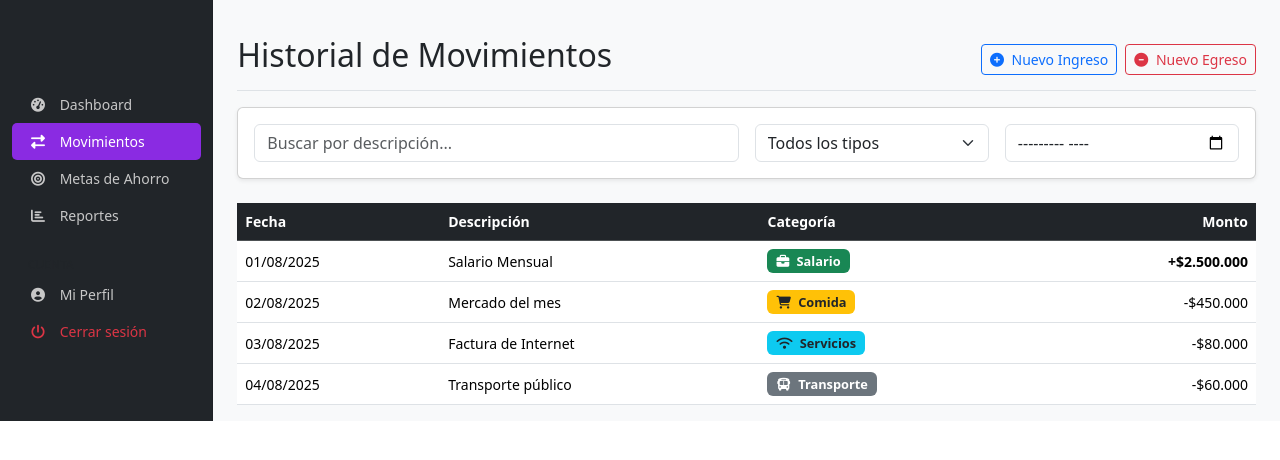
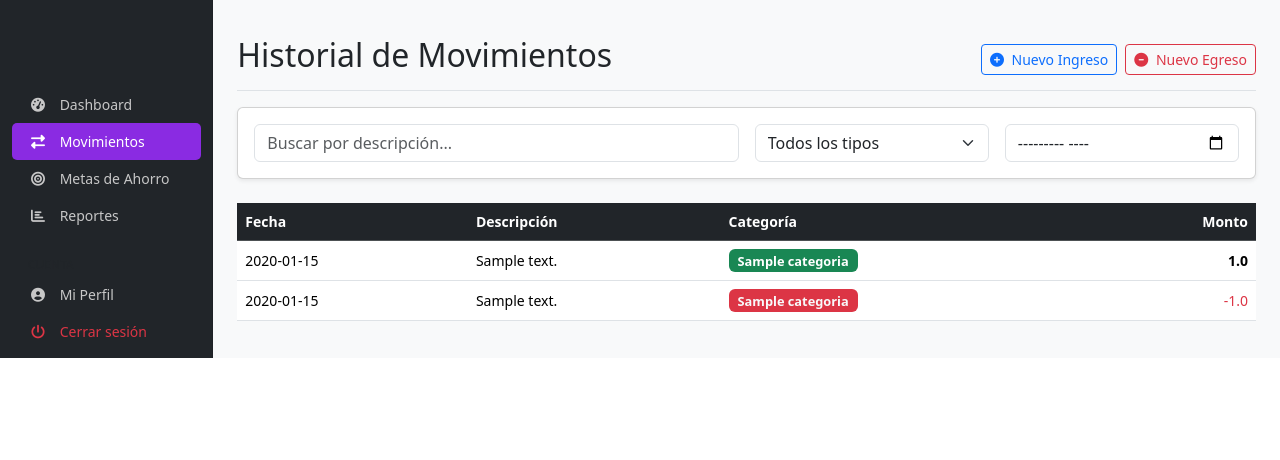
Before and after one commit to JorgeTotena/PersonalFinance, a Flask app: page /movimientos in a window 1280 px wide. Shown: the part 82-542 px from the top of the page. Run offline with Flask 3, Linux system fonts and the light colour scheme; a user stored in the database is signed in; tables that the repository leaves empty hold one stand-in row (values such as "Sample post"); some libraries are stand-ins or nearby versions.

```diff
--- a/main.py
+++ b/main.py
@@ -238,9 +238,11 @@ def delete_account():
 @app.route('/movimientos')
 @login_required
 def movimientos():
+    ingresos = db.session.execute(db.select(Income).order_by(Income.fecha_creacion)).scalars().all()
+    egresos = db.session.execute(db.select(Outcome).order_by(Outcome.fecha_creacion)).scalars().all()
     # result = db.session.execute(db.select(BlogPost))
     #posts = result.scalars().all()
-    return render_template("movimientos.html", logged_in=current_user.is_authenticated)
+    return render_template("movimientos.html", logged_in=current_user.is_authenticated, ingresos=ingresos, egresos=egresos)
 
 @app.route('/metas')
 @login_required
@@ -252,7 +254,8 @@ def metas():
 @app.route('/ingresos', methods=["GET", "POST"])
 @login_required
 def ingresos():
-    categorias = db.session.execute(db.select(Categorias).order_by(Categorias.nombre)).scalars().all()
+    categorias = db.session.execute(
+    db.select(Categorias).where(Categorias.tipo == "Ingreso").order_by(Categorias.nombre)).scalars().all()
     if request.method == "POST":
         user_id = current_user.id
         monto = request.form.get("monto")
@@ -270,7 +273,7 @@ def ingresos():
 @app.route('/categorias_ingresos', methods=["GET", "POST"])
 @login_required
 def categorias_ingresos():
-    categorias = db.session.execute(db.select(Categorias).order_by(Categorias.nombre)).scalars().all()
+    categorias = db.session.execute(db.select(Categorias).where(Categorias.tipo == "Ingreso".order_by(Categorias.nombre)).scalars().all())
     if request.method == "POST":
         nombre = request.form.get("nombre")
         if not nombre or nombre.strip() == "":
@@ -288,7 +291,8 @@ def categorias_ingresos():
 @app.route('/egresos', methods=["GET", "POST"])
 @login_required
 def egresos():
-    categorias = db.session.execute(db.select(Categorias).order_by(Categorias.nombre)).scalars().all()
+    categorias = db.session.execute(
+    db.select(Categorias).where(Categorias.tipo == "Egreso").order_by(Categorias.nombre)).scalars().all()
     if request.method == "POST":
         user_id = current_user.id
         monto = request.form.get("monto")
@@ -305,7 +309,7 @@ def egresos():
 @app.route('/categorias_egresos', methods=["GET", "POST"])
 @login_required
 def categorias_egresos():
-    categorias = db.session.execute(db.select(Categorias).order_by(Categorias.nombre)).scalars().all()
+    categorias = db.session.execute(db.select(Categorias).where(Categorias.tipo == "Egreso").order_by(Categorias.nombre)).scalars().all()
     if request.method == "POST":
         nombre = request.form.get("nombre")
         if not nombre or nombre.strip() == "":
--- a/templates/movimientos.html
+++ b/templates/movimientos.html
@@ -113,33 +113,24 @@
                     </thead>
                     <tbody>
                         <!-- Ejemplo de Ingreso -->
-                        <tr data-type="ingreso" data-date="2025-08-01">
-                            <td>01/08/2025</td>
-                            <td>Salario Mensual</td>
-                            <td><span class="badge bg-success"><i class="fas fa-briefcase me-1"></i> Salario</span></td>
-                            <td class="text-end amount-income fw-bold">+$2.500.000</td>
+                        {% for ingreso in ingresos %}
+                        <tr data-type="ingreso" data-date="{{ingreso.fecha_creacion}}">
+                            <td>{{ingreso.fecha_creacion}}</td>
+                            <td>{{ingreso.descripcion}}</td>
+                            <td><span class="badge bg-success"><i></i>{{ingreso.categorias.nombre}}</span></td>
+                            <td class="text-end amount-income fw-bold">{{ingreso.monto}}</td>
                         </tr>
+                        {% endfor %}
+
                         <!-- Ejemplo de Egreso -->
-                        <tr data-type="egreso" data-date="2025-08-02">
-                            <td>02/08/2025</td>
-                            <td>Mercado del mes</td>
-                            <td><span class="badge bg-warning text-dark"><i class="fas fa-shopping-cart me-1"></i> Comida</span></td>
-                            <td class="text-end amount-expense">-$450.000</td>
+                        {% for egreso in egresos %}
+                        <tr data-type="egreso" data-date="{{egreso.fecha_creacion}}">
+                            <td>{{egreso.fecha_creacion}}</td>
+                            <td>{{egreso.descripcion}}</td>
+                            <td><span class="badge bg-danger text-light"><i></i>{{egreso.categorias.nombre}}</span></td>
+                            <td class="text-end amount-expense text-danger">-{{egreso.monto}}</td>
                         </tr>
-                        <!-- Ejemplo de Egreso -->
-                        <tr data-type="egreso" data-date="2025-08-03">
-                            <td>03/08/2025</td>
-                            <td>Factura de Internet</td>
-                            <td><span class="badge bg-info text-dark"><i class="fas fa-wifi me-1"></i> Servicios</span></td>
-                            <td class="text-end amount-expense">-$80.000</td>
-                        </tr>
-                         <!-- Ejemplo de Egreso -->
-                        <tr data-type="egreso" data-date="2025-08-04">
-                            <td>04/08/2025</td>
-                            <td>Transporte público</td>
-                            <td><span class="badge bg-secondary"><i class="fas fa-bus me-1"></i> Transporte</span></td>
-                            <td class="text-end amount-expense">-$60.000</td>
-                        </tr>
+                        {% endfor %}
                         <!-- Fila para cuando no hay resultados -->
                         <tr id="no-results-row" style="display: none;">
                             <td colspan="4" class="text-center text-muted">No se encontraron movimientos que coincidan con tu búsqueda.</td>
```
